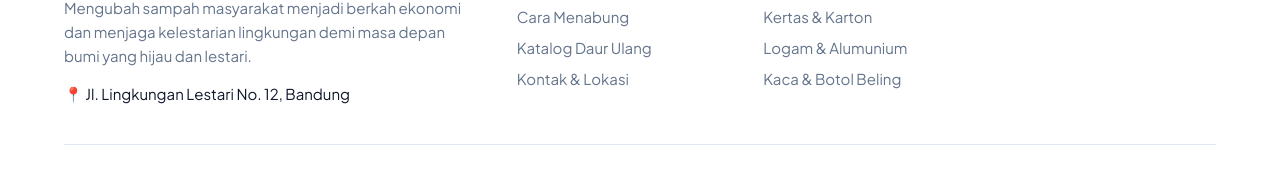
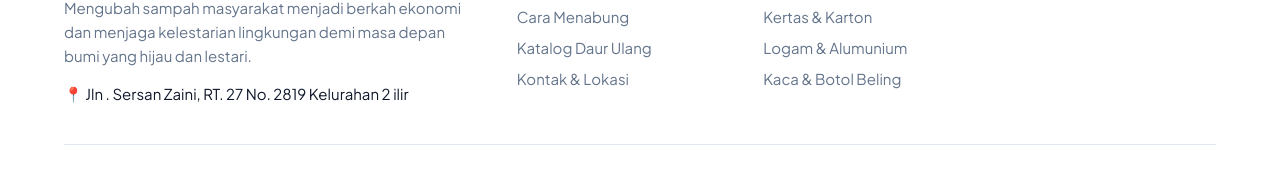
Before and after one commit to thelutfiganteng/BankSampah, a Next.js app: page / in a window 1280 px wide. Shown: the part 3441-3610 px from the top of the page. Built offline with nearby package versions, Linux system fonts and the light colour scheme; no server answers; the database is empty; what sqlite would draw is missing.

Commit message:
perubahan alamat pada footer

```diff
--- a/src/app/layout.tsx
+++ b/src/app/layout.tsx
@@ -46,7 +46,7 @@ export default function RootLayout({
                     Mengubah sampah masyarakat menjadi berkah ekonomi dan menjaga kelestarian lingkungan demi masa depan bumi yang hijau dan lestari.
                   </p>
                   <div style={{ display: 'flex', gap: '12px', marginTop: '16px' }}>
-                    <span>📍 Jl. Lingkungan Lestari No. 12, Bandung</span>
+                    <span>📍 Jln . Sersan Zaini, RT. 27 No. 2819 Kelurahan 2 ilir</span>
                   </div>
                 </div>
 
```
